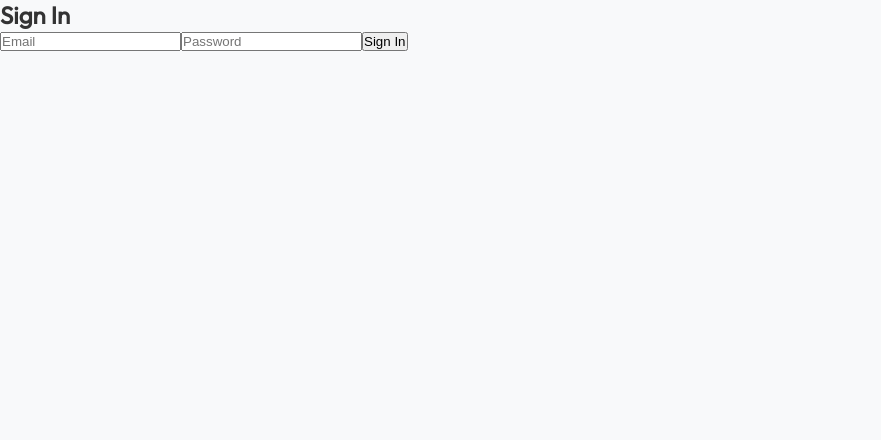
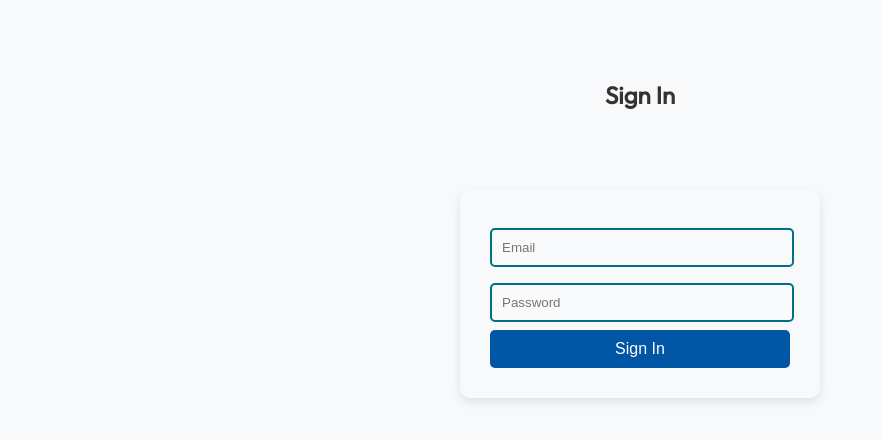
Before and after one commit to AllanWang1/UBC-Cubing-Club, a React (Vite) app in the folder frontend/: page /signin in a window 1280 px wide. Shown: the top 440 px of the page, without its empty margins (0-881 px from the left). Built offline with nearby package versions, Linux system fonts and the light colour scheme.

Commit message:
Added sign out button to sign user out. General improvements in navbar.

```diff
--- a/frontend/src/App.jsx
+++ b/frontend/src/App.jsx
@@ -8,7 +8,7 @@ import Leaderboard from "./pages/Leaderboard";
 import Tournaments from "./pages/Tournaments";
 import Feed from "./pages/Feed";
 import Navbar from "./components/Navbar";
-import SignIn from "./components/SignIn";
+import SignIn from "./pages/SignIn";
 
 function App() {
   const location = useLocation();
--- a/frontend/src/components/Dashboard.jsx
+++ b/frontend/src/components/Dashboard.jsx
@@ -1,5 +1,6 @@
 import { useEffect, useState } from 'react'
 import { supabase } from "../SupabaseClient"
+import LogoutButton from './LogoutButton';
 
 const Dashboard = () => {
     const [user, setUser] = useState(null);
@@ -15,6 +16,7 @@ const Dashboard = () => {
       {user ? (
         <div className="dashboard-message">
             <h2>Welcome, {user.email}</h2>
+            <LogoutButton />
         </div>
       ) : (
         <p>Sign In</p>
--- /dev/null
+++ b/frontend/src/components/LogoutButton.jsx
@@ -0,0 +1,13 @@
+import React from "react";
+import { supabase } from "../SupabaseClient";
+
+const LogoutButton = () => {
+  const handleLogout = async () => {
+    await supabase.auth.signOut();
+    alert("Logged out!");
+  };
+
+  return <button onClick={handleLogout}>Logout</button>;
+};
+
+export default LogoutButton;
--- a/frontend/src/components/Navbar.jsx
+++ b/frontend/src/components/Navbar.jsx
@@ -1,5 +1,5 @@
 import React, { useState, useRef } from "react";
-import { User } from "lucide-react";
+import { useLocation } from "react-router-dom"
 import { Link } from "react-router-dom";
 
 import underline from "../assets/nav_underline.svg";
@@ -7,39 +7,41 @@ import "../styles/Navbar.css";
 import Dashboard from "./Dashboard";
 
 const Navbar = () => {
-  const [menu, setMenu] = useState("home");
+  const location = useLocation();
+  console.log(location.pathname);
+  const [menu, setMenu] = useState(location.pathname);
   return (
     <div className="navbar">
       <ul className="navlinks">
         <li>
-          <Link to="">
-            <p onClick={() => setMenu("home")}>Home</p>
+          <Link to="/">
+            <p onClick={() => setMenu("/")}>Home</p>
           </Link>
-          {menu === "home" ? <img src={underline} alt="" /> : <></>}
+          {menu === "/" ? <img src={underline} alt="" /> : <></>}
         </li>
         <li>
           <Link to="/aboutus">
-            <p onClick={() => setMenu("about")}>About Us</p>
+            <p onClick={() => setMenu("/aboutus")}>About Us</p>
           </Link>
-          {menu === "about" ? <img src={underline} alt="" /> : <></>}
+          {menu === "/aboutus" ? <img src={underline} alt="" /> : <></>}
         </li>
         <li>
           <Link to="/leaderboard">
-            <p onClick={() => setMenu("leaderboard")}>Leaderboard</p>
+            <p onClick={() => setMenu("/leaderboard")}>Leaderboard</p>
           </Link>
-          {menu === "leaderboard" ? <img src={underline} alt="" /> : <></>}
+          {menu === "/leaderboard" ? <img src={underline} alt="" /> : <></>}
         </li>
         <li>
           <Link to="/tournaments">
-            <p onClick={() => setMenu("tournaments")}>Tournaments</p>
+            <p onClick={() => setMenu("/tournaments")}>Tournaments</p>
           </Link>
-          {menu === "tournaments" ? <img src={underline} alt="" /> : <></>}
+          {menu === "/tournaments" ? <img src={underline} alt="" /> : <></>}
         </li>
         <li>
           <Link to="/feed">
-            <p onClick={() => setMenu("feed")}>Feed</p>
+            <p onClick={() => setMenu("/feed")}>Feed</p>
           </Link>
-          {menu === "feed" ? <img src={underline} alt="" /> : <></>}
+          {menu === "/feed" ? <img src={underline} alt="" /> : <></>}
         </li>
       </ul>
       <div className="profile">
--- a/frontend/src/components/SignIn.jsx
+++ /dev/null
@@ -1,31 +0,0 @@
-import { useState } from "react";
-import { supabase } from "../SupabaseClient";
-
-const SignIn = () => {
-  const [email, setEmail] = useState("");
-  const [password, setPassword] = useState("");
-  const [error, setError] = useState(null);
-
-  // set handler
-  const handleLogin = async (e) => {
-    e.preventDefault();
-    const { data, error } = await supabase.auth.signInWithPassword({
-      email,
-      password,
-    });
-    if (error) setError(error.message);
-  };
-  return (
-    <div className="sign-in">
-        <h2>Sign In</h2>
-        {error && <p>Login Error</p>}
-        <form onSubmit={handleLogin}>
-            <input type="email" placeholder="Email" onChange={(e) => setEmail(e.target.value)} />
-            <input type="password" placeholder="Password" onChange={(e) => setPassword(e.target.value)} />
-            <button type="submit">Sign In</button>
-        </form>
-    </div>
-  );
-};
-
-export default SignIn;
--- /dev/null
+++ b/frontend/src/pages/SignIn.jsx
@@ -0,0 +1,47 @@
+import { useState } from "react";
+import { supabase } from "../SupabaseClient";
+import { useNavigate } from "react-router-dom";
+import "../styles/SignIn.css";
+
+const SignIn = () => {
+  const [email, setEmail] = useState("");
+  const [password, setPassword] = useState("");
+  const [error, setError] = useState(null);
+  const navigate = useNavigate();
+  // set handler
+  const handleLogin = async (e) => {
+    e.preventDefault();
+    const { data, error } = await supabase.auth.signInWithPassword({
+      email,
+      password,
+    });
+    if (error) {
+      setError(error.message);
+    } else {
+      navigate("/");
+    }
+  };
+  return (
+    <div className="sign-in">
+      <h2>Sign In</h2>
+      {error && <p>Login Error</p>}
+      <form onSubmit={handleLogin}>
+        <div className="sign-in-input-fields">
+          <input
+            type="email"
+            placeholder="Email"
+            onChange={(e) => setEmail(e.target.value)}
+          />
+          <input
+            type="password"
+            placeholder="Password"
+            onChange={(e) => setPassword(e.target.value)}
+          />
+          <button type="submit">Sign In</button>
+        </div>
+      </form>
+    </div>
+  );
+};
+
+export default SignIn;
--- /dev/null
+++ b/frontend/src/styles/SignIn.css
@@ -0,0 +1,46 @@
+.sign-in {
+  display: flex;
+  flex-direction: column;
+  align-items: center;
+  gap: 80px;
+  margin: 80px 170px;
+}
+
+.sign-in-input-fields {
+  display: flex;
+  flex-direction: column;
+}
+
+input {
+  width: calc(100% - 20px); /* Subtract padding from full width */
+  margin: 8px 0;
+  padding: 10px;
+  border-radius: 5px;
+  border: 2px solid #007086;
+  background-color: #f9fafb; /* Light background */
+}
+
+form {
+  width: 300px;
+  padding: 30px;
+  margin: 0 auto;
+  border-radius: 10px;
+  box-shadow: 0px 4px 10px rgba(0, 0, 0, 0.1);
+}
+
+button {
+  width: 100%;
+  padding: 10px;
+  background-color: #0055a4;
+  color: white;
+  font-size: 16px;
+  border: none;
+  border-radius: 5px;
+  cursor: pointer;
+  transition: background 0.3s ease-in-out;
+  box-sizing: border-box;
+}
+
+button:hover {
+  background-color: #00274d;
+}
```
